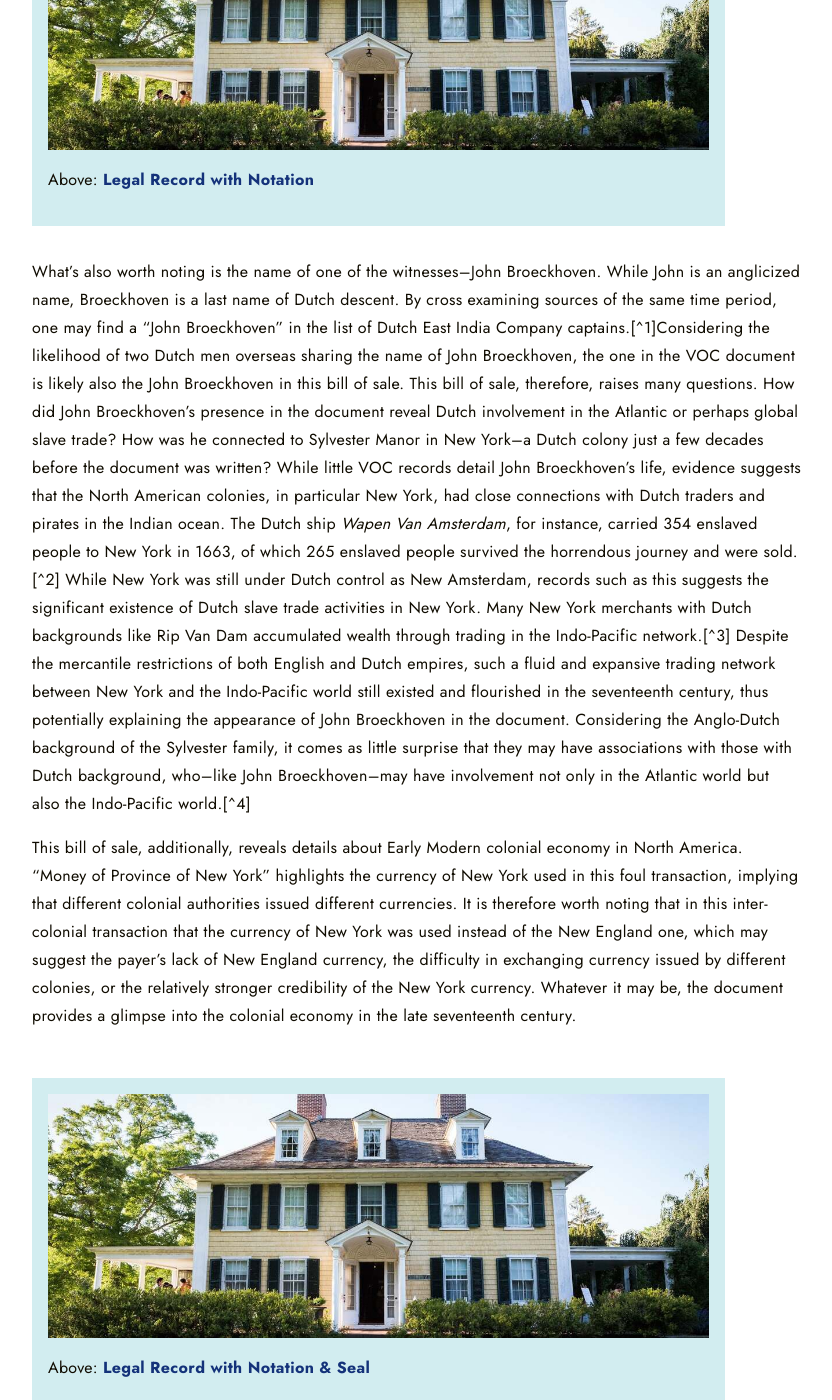
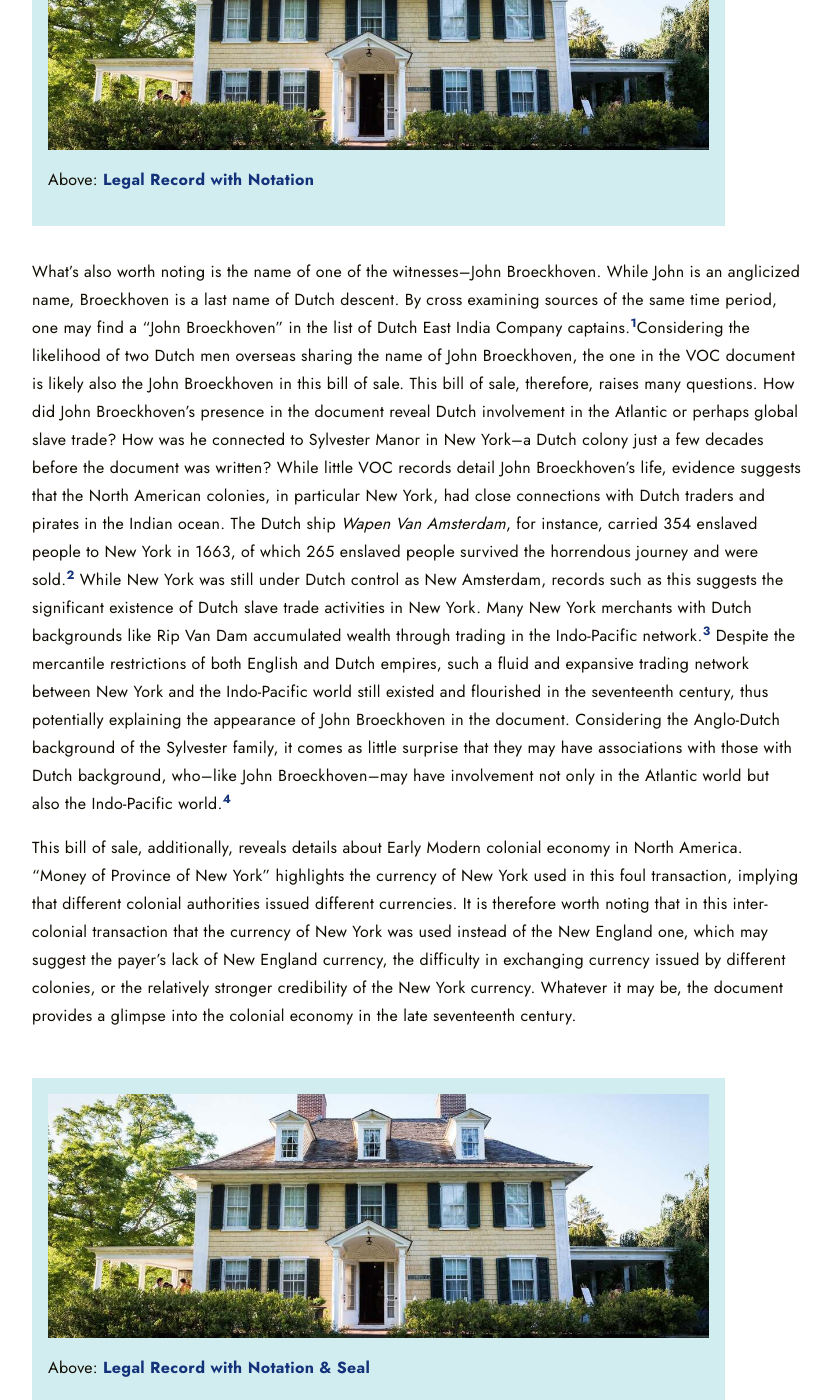
Before and after one commit to katelynautumn28/smtestwaxbuilder2, a Jekyll site: the page built from _exhibits/b.md, in a window 1280 px wide and 1400 px high, scrolled down 814 px. Shown: the whole window, without its empty margins (223-1055 px from the left). Built offline with Jekyll 4.4.1, drawn with Linux system fonts in a browser that asks for light colours; some of the changed text lies outside the part shown.

Commit message:
Update b.md

```diff
--- a/_exhibits/b.md
+++ b/_exhibits/b.md
@@ -18,7 +18,7 @@
 
 {% include inline_image.html collection='smtestwaxbuilder2' pid='cuid4770' clickable='true' %}
 
-[^1] "A list of the names of all the adventurers in the stock of the honourable the East-India-Company, the 12th day of April, 1684 whereof those marked with a * are not capable (by their adventure) to be chosen committees." In the digital collection Early English Books Online 2. https://name.umdl.umich.edu/B21539.0001.001. University of Michigan Library Digital Collections. Accessed March 12, 2025.
-[^2] Kevin P. McDonald, Pirates, Merchants, Settlers, and Slaves: Colonial America and the Indo-Atlantic World (Oakland, California: University of California Press, 2015), 132.
-[^3] McDonald, Pirates, Merchants, Settlers, and Slaves, 52.
-[^4] “Sylvester Family,” Sylvester Manor, Sylvester Manor, Accessed May 1 2025, https://www.sylvestermanor.org/sylvester-family/.
+[^1]: "A list of the names of all the adventurers in the stock of the honourable the East-India-Company, the 12th day of April, 1684 whereof those marked with a * are not capable (by their adventure) to be chosen committees." In the digital collection Early English Books Online 2. https://name.umdl.umich.edu/B21539.0001.001. University of Michigan Library Digital Collections. Accessed March 12, 2025.
+[^2]: Kevin P. McDonald, Pirates, Merchants, Settlers, and Slaves: Colonial America and the Indo-Atlantic World (Oakland, California: University of California Press, 2015), 132.
+[^3]: McDonald, Pirates, Merchants, Settlers, and Slaves, 52.
+[^4]: “Sylvester Family,” Sylvester Manor, Sylvester Manor, Accessed May 1 2025, https://www.sylvestermanor.org/sylvester-family/.
```
